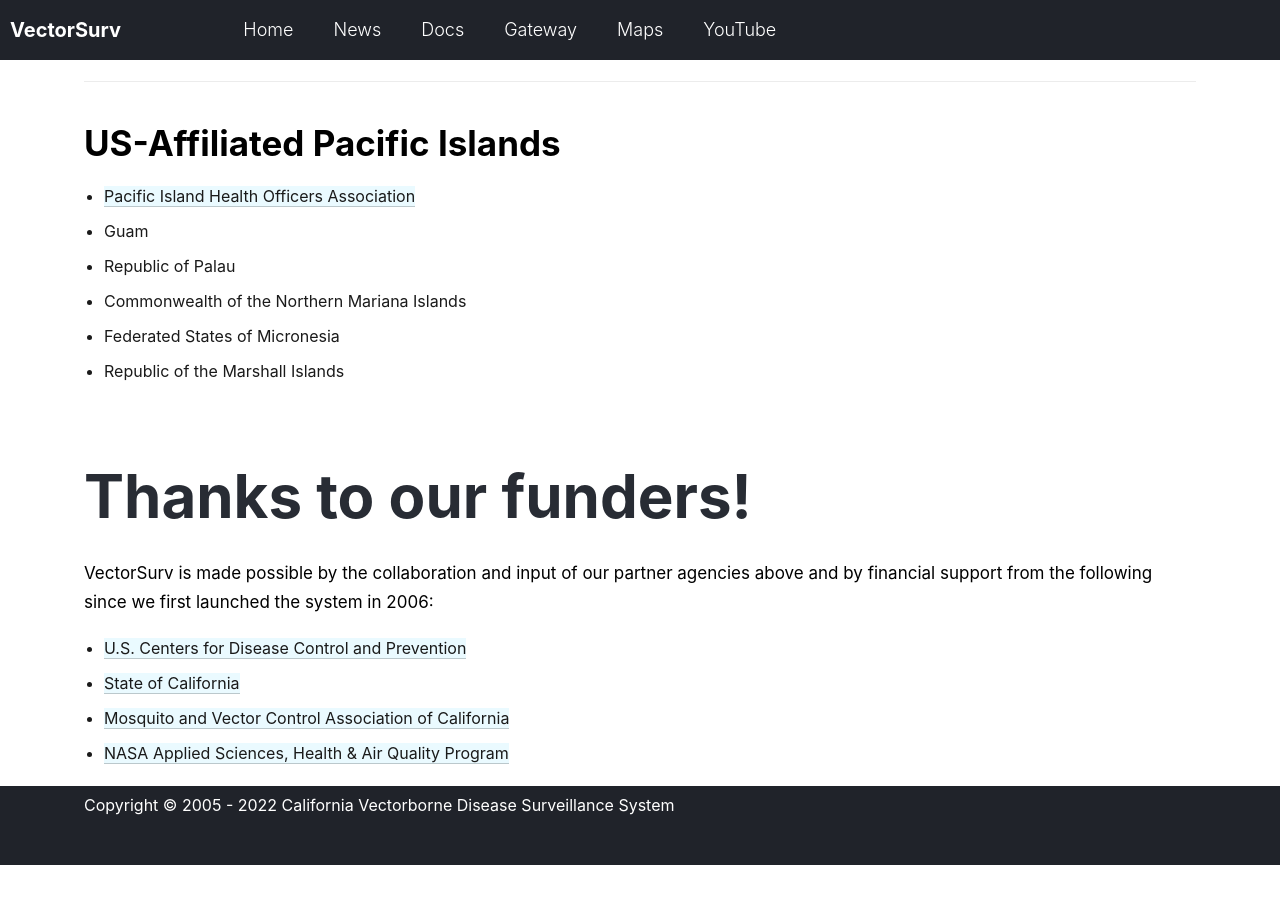
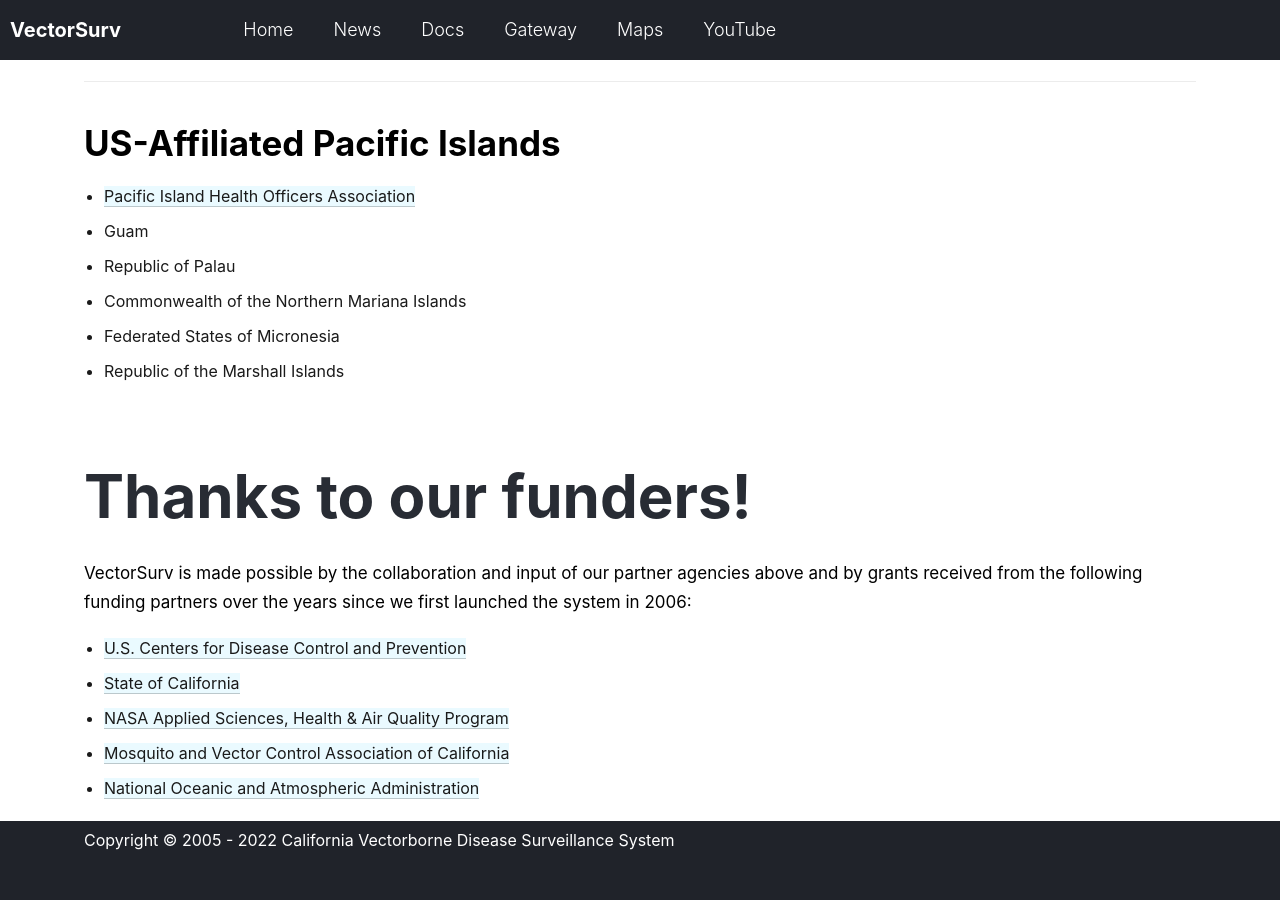
Before and after one commit to tlvaldepena/vectorsurv.org, a Jekyll site: the page built from index.md, in a window 1280 px wide and 900 px high, scrolled down 3414 px. Built offline with Jekyll 4.4.1, drawn with Linux system fonts in a browser that asks for light colours; our own code applies the rules of GitHub Pages for plain Markdown files; before the commit the page ends 4279 px from its top, so only the background shows below that.

Commit message:
Update index.md

```diff
--- a/index.md
+++ b/index.md
@@ -91,9 +91,10 @@
 
 # Thanks to our funders!
 
-VectorSurv is made possible by the collaboration and input of our partner agencies above and by financial support from the following since we first launched the system in 2006:
+VectorSurv is made possible by the collaboration and input of our partner agencies above and by grants received from the following funding partners over the years since we first launched the system in 2006:
 
 - <a href="https://www.cdc.gov/ncezid/dvbd/index.html" target="_blank">U.S. Centers for Disease Control and Prevention</a>
 - <a href="https://www.ca.gov/" target="_blank">State of California</a>
+- <a href="https://appliedsciences.nasa.gov/what-we-do/health-air-quality" target="_blank">NASA Applied Sciences, Health & Air Quality Program</a>
 - <a href="https://www.mvcac.org/" target="_blank">Mosquito and Vector Control Association of California</a>
-- <a href="https://appliedsciences.nasa.gov/what-we-do/health-air-quality" target="_blank">NASA Applied Sciences, Health & Air Quality Program</a>
+- <a href="https://www.noaa.gov/" target="_blank">National Oceanic and Atmospheric Administration</a>
```
